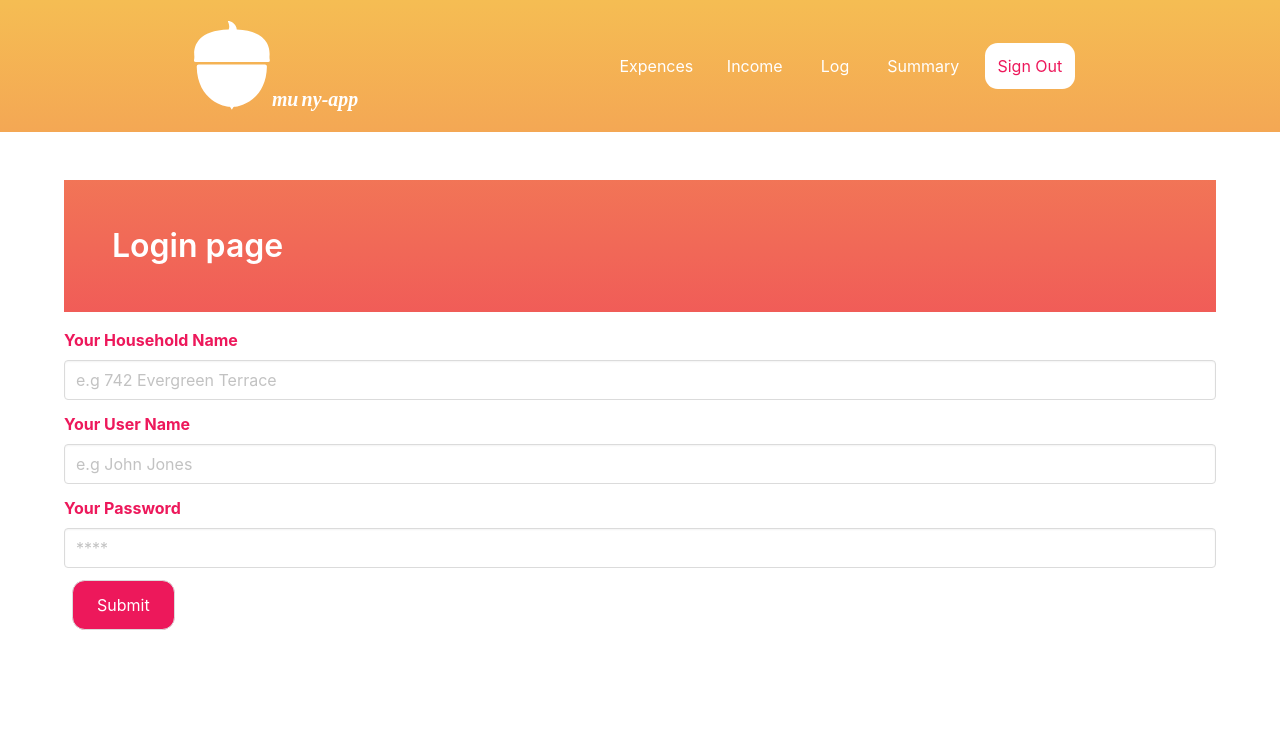
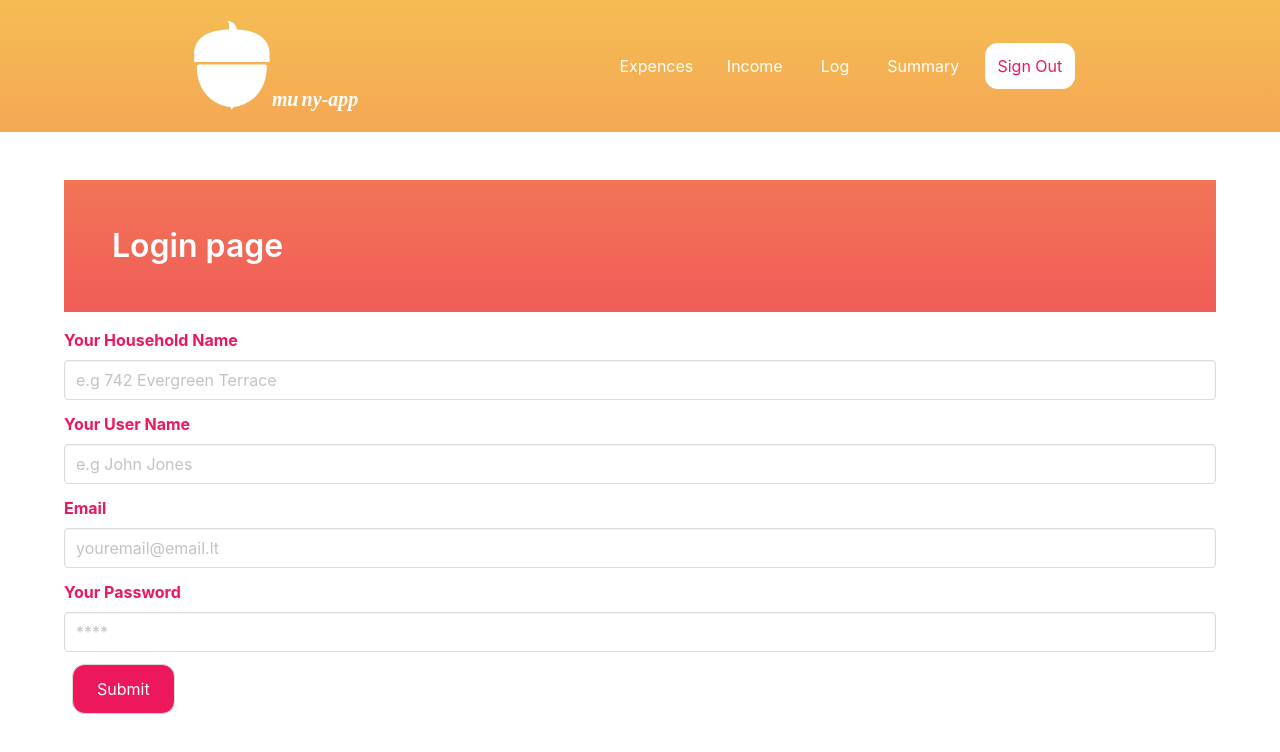
Before and after one commit to RamunasMalisauskas/muny-app, a Vue app: page /login in a window 1280 px wide. Shown: the top 752 px of the page. Built offline with nearby package versions, Linux system fonts and the light colour scheme; no server answers.

Commit message:
login method +

```diff
--- a/src/components/Hero.vue
+++ b/src/components/Hero.vue
@@ -30,6 +30,6 @@ export default {
     }
 
 h2 {
-  color: #ffffff;
+  color: #fff;
 }
 </style>
--- a/src/views/login/Login.vue
+++ b/src/views/login/Login.vue
@@ -4,7 +4,7 @@
       <div class="container">
         <Hero />
 
-        <form name="login" v-on:submit.prevent="test">
+        <form name="login" v-on:submit.prevent="login">
           <div class="field">
             <label class="label">Your Household Name</label>
             <div class="control">
@@ -32,6 +32,17 @@
           </div>
 
           <div class="field">
+            <label class="label" for="email">Email</label>
+            <input
+              class="input"
+              type="email"
+              placeholder="youremail@email.lt"
+              v-model="email"
+              required
+            />
+          </div>
+
+          <div class="field">
             <label class="label">Your Password</label>
             <div class="control">
               <input
@@ -46,7 +57,7 @@
 
           <Notification
             v-if="error"
-            v-on:close="error = false"
+            @close="error = false"
             class="blue"
             :message="errorMessage"
           />
@@ -61,6 +72,8 @@
 </template>
 
 <script>
+import firebase from "firebase/app";
+import "firebase/auth";
 import Hero from "../../components/Hero";
 import Notification from "../../components/Notification";
 
@@ -72,6 +85,7 @@ export default {
     return {
       home: "",
       name: "",
+      email: "",
       password: "",
       error: false,
       errorMessage: "",
@@ -80,11 +94,25 @@ export default {
   },
 
   methods: {
-    test() {
-      this.error = true;
-      this.errorMessage = "Notification";
-      console.log(this.name, this.home, this.password);
+    login() {
+      this.loading = true;
+      firebase
+        .auth()
+        .signInWithEmailAndPassword(this.email, this.password)
+        .then(() => this.$router.push("/summary"))
+        .catch(() => {
+          this.loading = false;
+          this.error = true;
+          this.errorMessage =
+            "oops... something went wrong, check you email and password";
+        });
     },
+
+    // test() {
+    //   this.error = true;
+    //   this.errorMessage = "Notification";
+    //   console.log(this.name, this.home, this.password);
+    // },
   },
 };
 </script>
```
